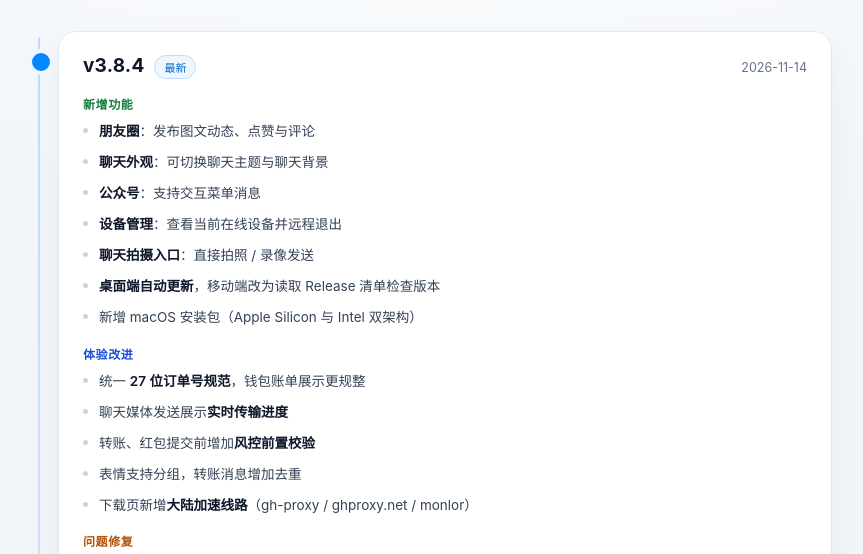
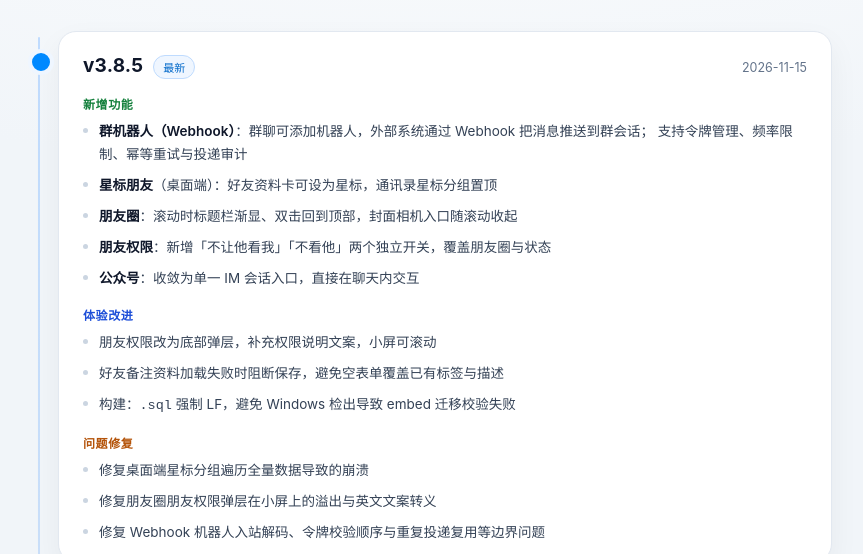
Before and after one commit to zh3305/sona-download, a plain HTML site: page changelog.html in a window 1280 px wide. Shown: the part 180-734 px from the top of the page, without its empty margins (208-1071 px from the left). Drawn offline with Linux system fonts and the light colour scheme.

Commit message:
docs(changelog): 新增 v3.8.5 更新说明（群机器人/星标朋友/朋友圈/朋友权限）

```diff
--- a/changelog.html
+++ b/changelog.html
@@ -138,8 +138,41 @@
     <article class="release latest">
       <div class="card">
         <div class="head">
+          <span class="ver">v3.8.5</span>
+          <span class="badge">最新</span>
+          <span class="date">2026-11-15</span>
+        </div>
+
+        <div class="group-title new">新增功能</div>
+        <ul>
+          <li><b>群机器人（Webhook）</b>：群聊可添加机器人，外部系统通过 Webhook 把消息推送到群会话；
+            支持令牌管理、频率限制、幂等重试与投递审计</li>
+          <li><b>星标朋友</b>（桌面端）：好友资料卡可设为星标，通讯录星标分组置顶</li>
+          <li><b>朋友圈</b>：滚动时标题栏渐显、双击回到顶部，封面相机入口随滚动收起</li>
+          <li><b>朋友权限</b>：新增「不让他看我」「不看他」两个独立开关，覆盖朋友圈与状态</li>
+          <li><b>公众号</b>：收敛为单一 IM 会话入口，直接在聊天内交互</li>
+        </ul>
+
+        <div class="group-title imp">体验改进</div>
+        <ul>
+          <li>朋友权限改为底部弹层，补充权限说明文案，小屏可滚动</li>
+          <li>好友备注资料加载失败时阻断保存，避免空表单覆盖已有标签与描述</li>
+          <li>构建：<code>.sql</code> 强制 LF，避免 Windows 检出导致 embed 迁移校验失败</li>
+        </ul>
+
+        <div class="group-title fix">问题修复</div>
+        <ul>
+          <li>修复桌面端星标分组遍历全量数据导致的崩溃</li>
+          <li>修复朋友圈朋友权限弹层在小屏上的溢出与英文文案转义</li>
+          <li>修复 Webhook 机器人入站解码、令牌校验顺序与重复投递复用等边界问题</li>
+        </ul>
+      </div>
+    </article>
+
+    <article class="release">
+      <div class="card">
+        <div class="head">
           <span class="ver">v3.8.4</span>
-          <span class="badge">最新</span>
           <span class="date">2026-11-14</span>
         </div>
 
```
